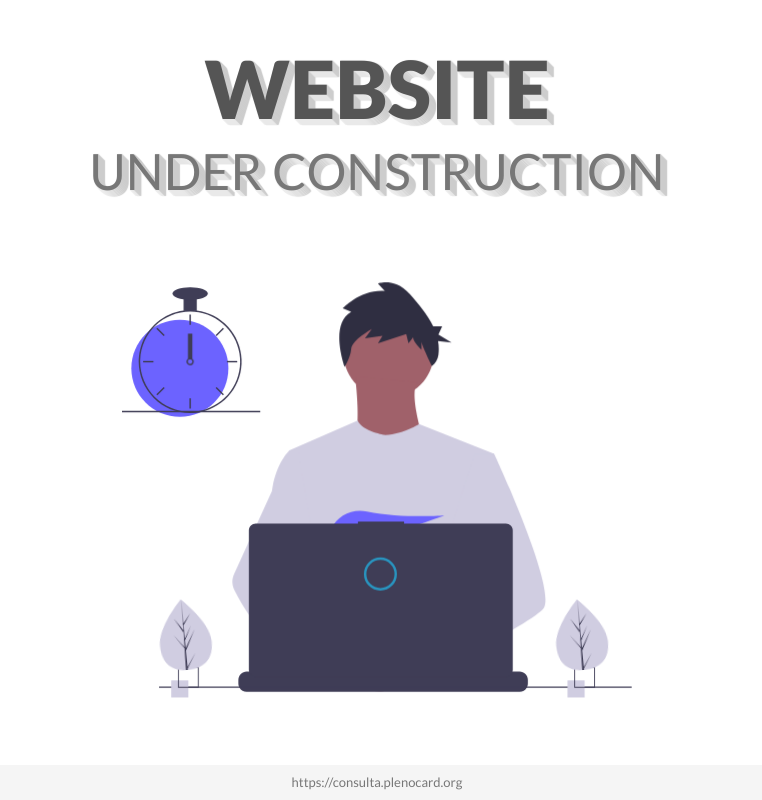
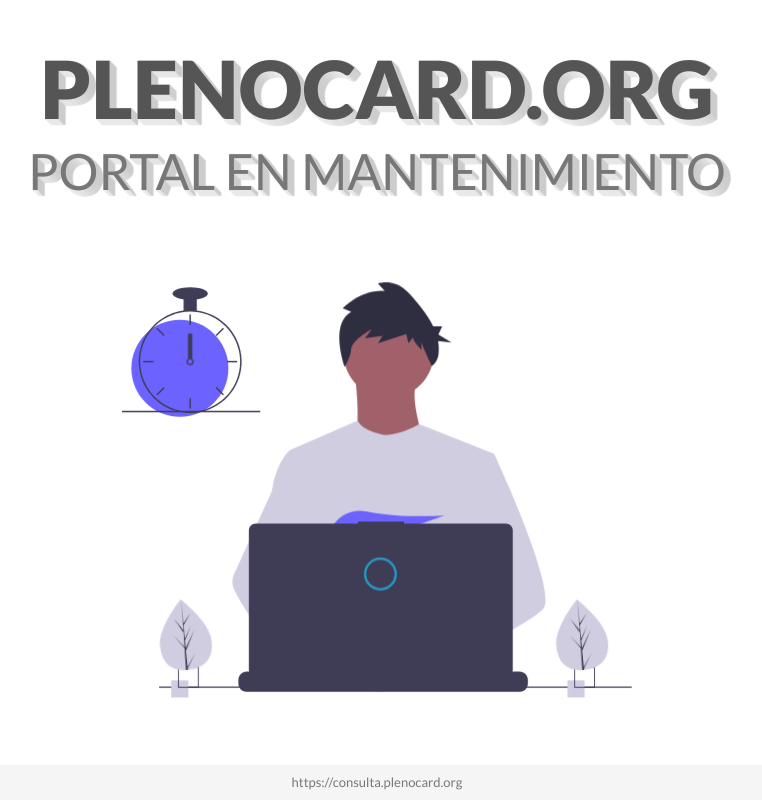
Before and after one commit to frankdeoleo/portalenmantenimiento, a plain HTML site: page index.html in a window 1280 px wide. Shown: the whole page, without its empty margins (263-1025 px from the left). Drawn offline with nearby package versions, Linux system fonts and the light colour scheme.

Commit message:
Update index.html

```diff
--- a/index.html
+++ b/index.html
@@ -28,8 +28,8 @@
     <div class="container">
       <div class="row justify-content-center">
         <div class="col-md-10 main-title">
-          <h1>Website</h1>
-          <h2>under construction</h2>
+          <h1>plenocard.org</h1>
+          <h2>Portal en Mantenimiento</h2>
         </div>
       </div>
       <div class="row align-items-center">
```
